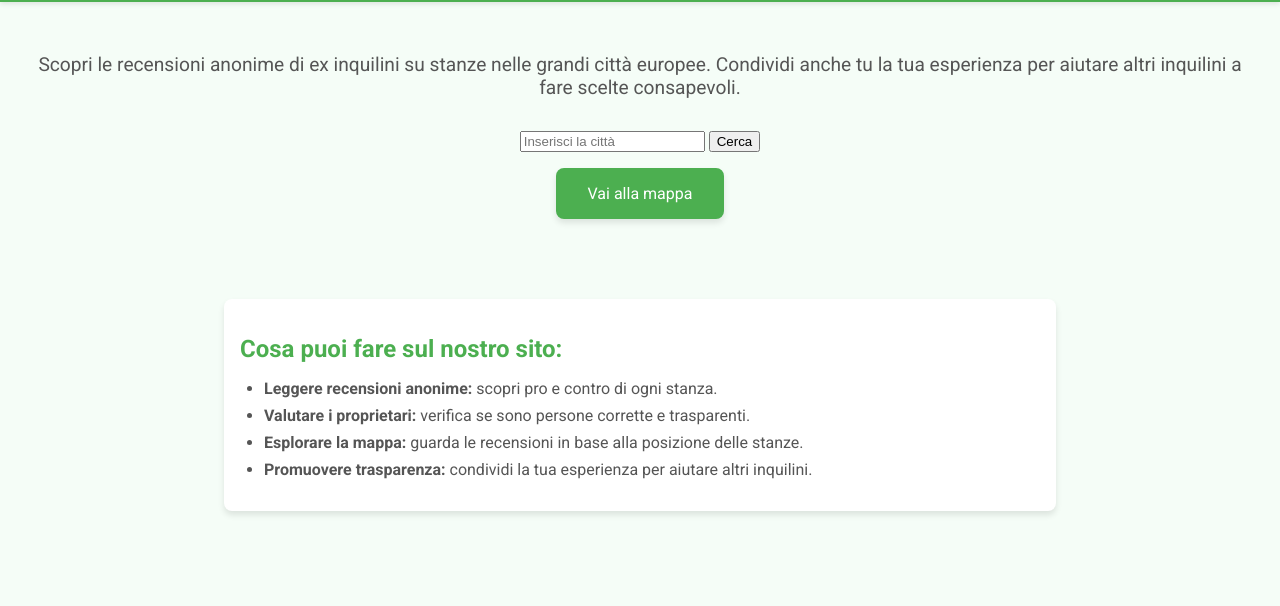
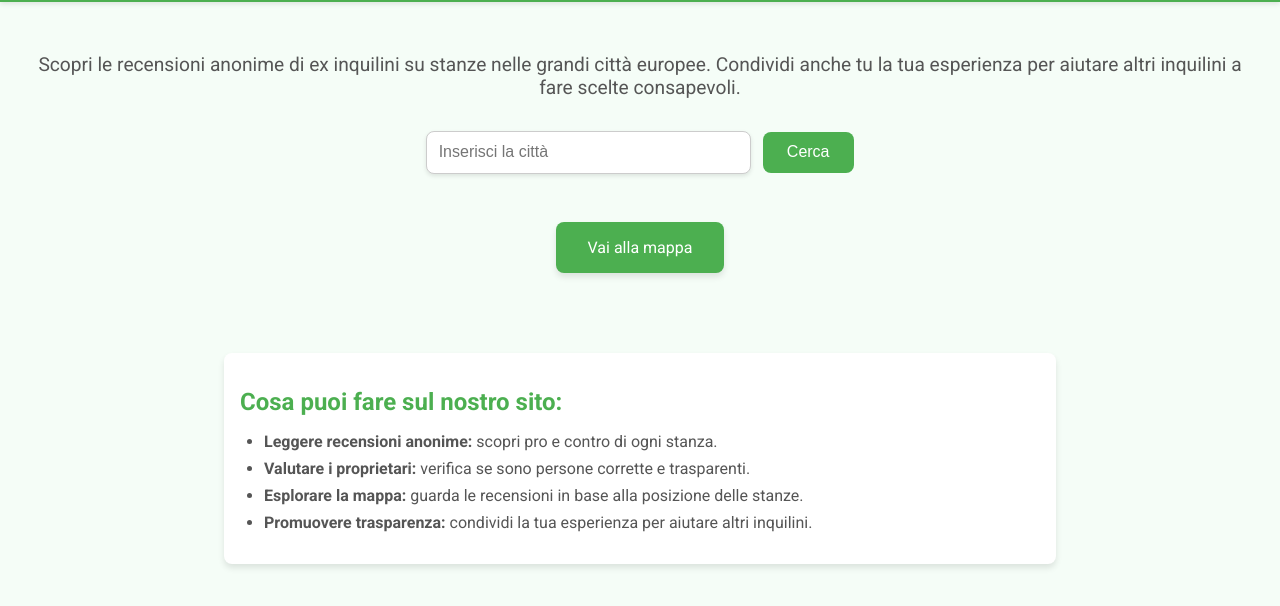
Before and after one commit to alexal451/house, a plain HTML site: page index.html in a window 1280 px wide. Shown: the part 84-690 px from the top of the page. Drawn offline with Linux system fonts and the light colour scheme.

Commit message:
Update index.html

```diff
--- a/index.html
+++ b/index.html
@@ -6,6 +6,34 @@
   <title>How is my next room?</title>
   <link href="https://fonts.googleapis.com/css2?family=Roboto:wght@400;700&display=swap" rel="stylesheet">
   <style>
+
+    .search-container {
+  margin: 2rem auto;
+  text-align: center;
+}
+.search-input {
+  width: 300px;
+  padding: 0.7rem;
+  font-size: 1rem;
+  border: 1px solid #ccc;
+  border-radius: 8px;
+  box-shadow: 0 2px 4px rgba(0, 0, 0, 0.1);
+}
+.search-button {
+  padding: 0.7rem 1.5rem;
+  font-size: 1rem;
+  color: white;
+  background-color: #4CAF50;
+  border: none;
+  border-radius: 8px;
+  margin-left: 0.5rem;
+  cursor: pointer;
+  transition: background-color 0.3s ease;
+}
+.search-button:hover {
+  background-color: #3e8e41;
+}
+
     /* Stile globale */
     body {
       font-family: 'Roboto', sans-serif;
```
